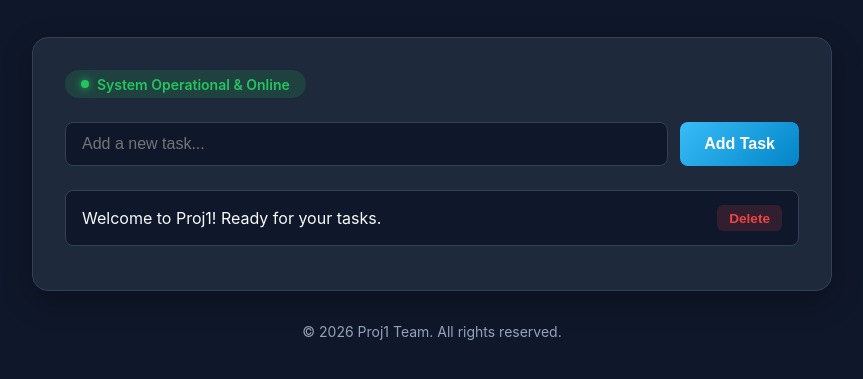
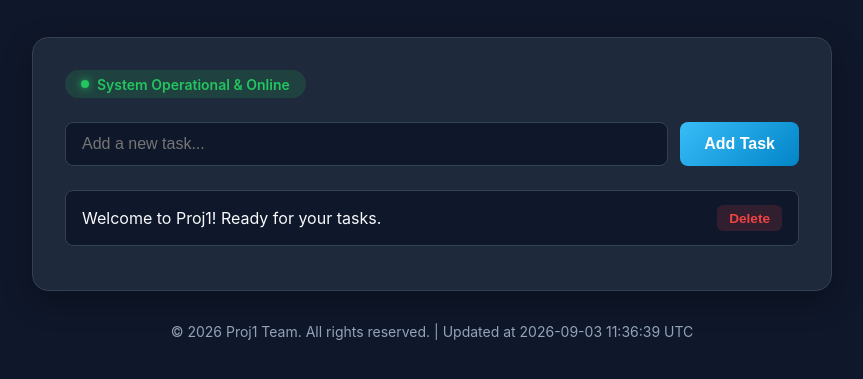
Before and after one commit to saidmuhammad1/proj1, a website: page index.html in a window 1280 px wide. Shown: the part 113-492 px from the top of the page, without its empty margins (208-1071 px from the left). Drawn offline with Linux system fonts and the light colour scheme.

Commit message:
feat: add timestamp to footer v2

```diff
--- a/index.html
+++ b/index.html
@@ -175,7 +175,7 @@
         </div>
 
         <footer>
-            &copy; 2026 Proj1 Team. All rights reserved.
+            &copy; 2026 Proj1 Team. All rights reserved. | Updated at 2026-09-03 11:36:39 UTC
         </footer>
     </div>
 
```
